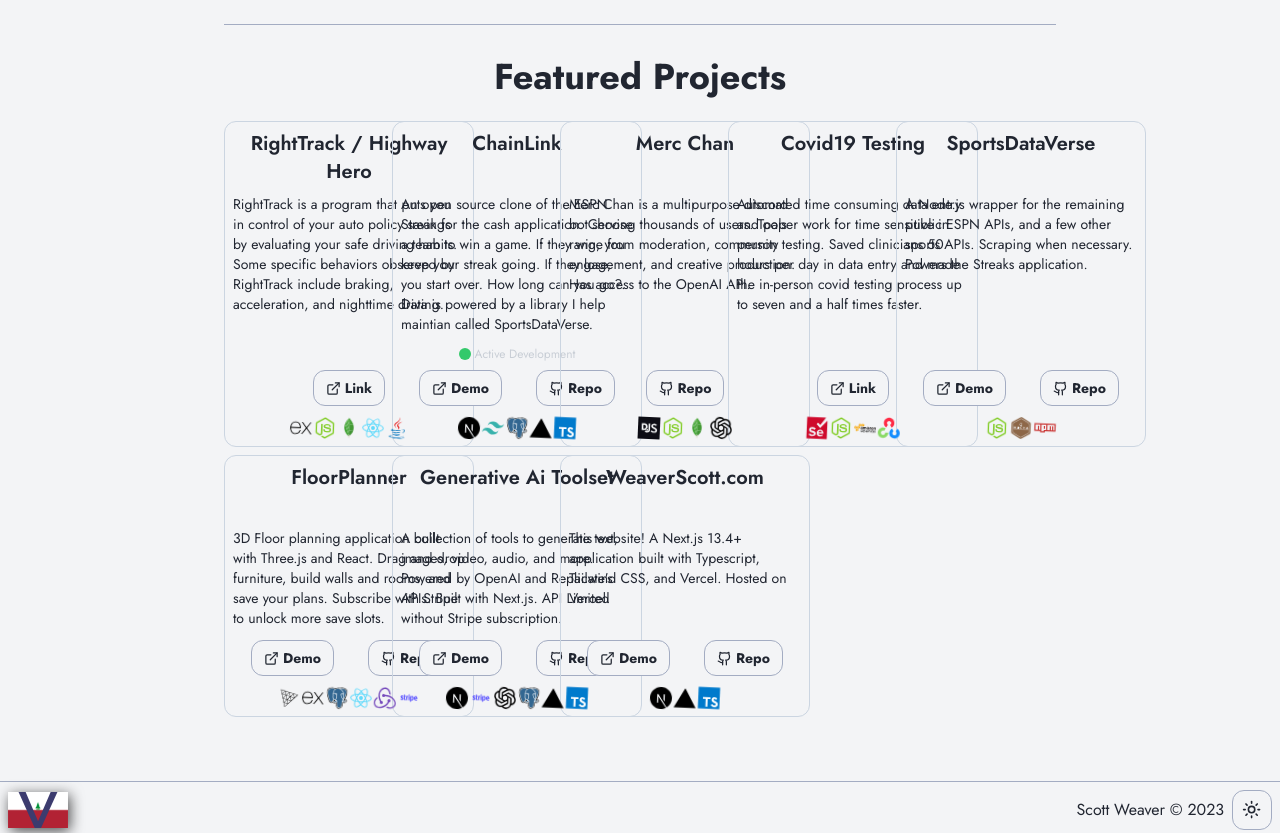
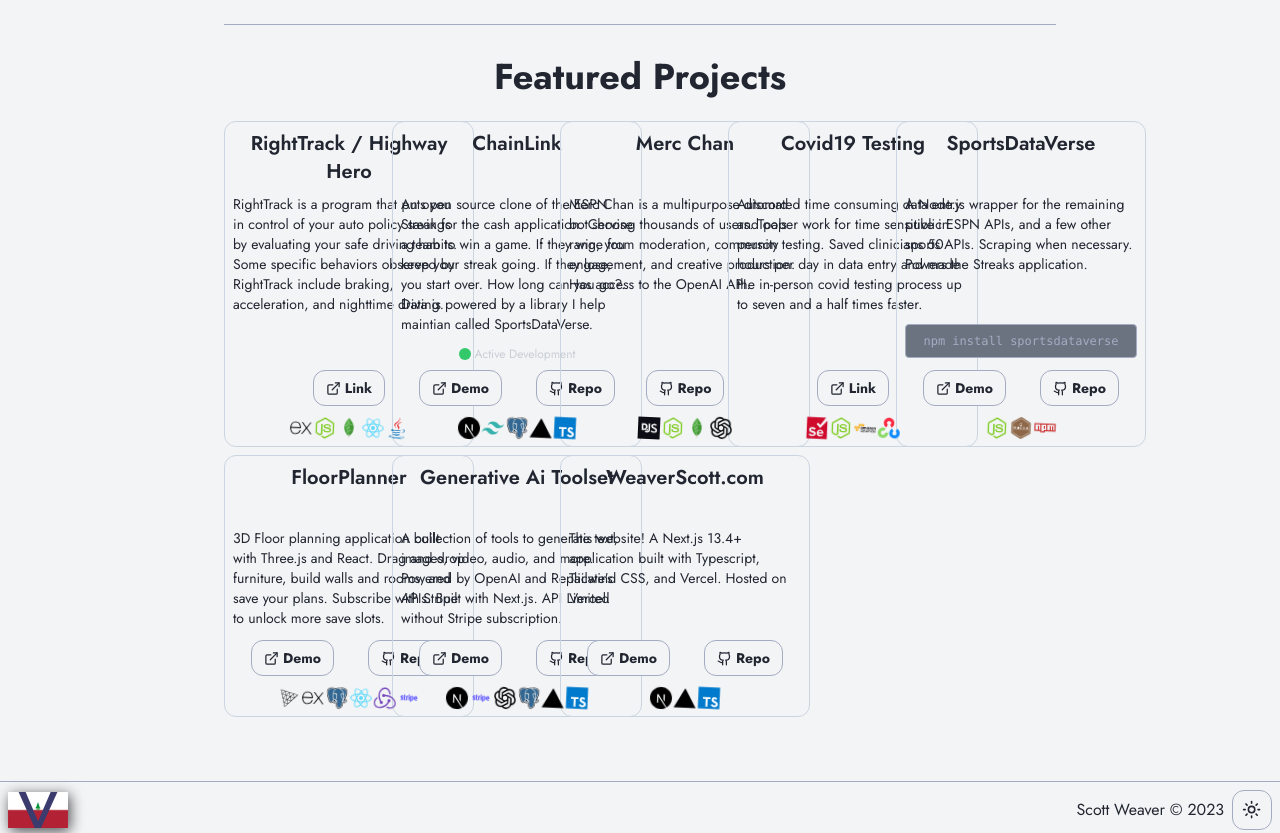
Before and after one commit to unmonk/weaverscott, a Next.js app: page / in a window 1280 px wide. Shown: the part 622-1455 px from the top of the page. Built offline with nearby package versions, Linux system fonts and the light colour scheme.

Commit message:
add code to project preview

```diff
--- a/components/project.tsx
+++ b/components/project.tsx
@@ -10,14 +10,24 @@
 }
 
 const Project: FC<ProjectProps> = ({
-  project: { name, description, techStack, demo, repo, external, live },
+  project: {
+    name,
+    description,
+    techStack,
+    demo,
+    repo,
+    external,
+    live,
+    library,
+    command,
+  },
 }) => {
   return (
     <div className="border w-full min-w-[250px] hover:border-slate-400 border-slate-300  rounded-xl col-span-1 flex flex-col">
       <div className="w-full h-16 overflow-ellipsis p-2">
         <h3 className="text-xl font-semibold">{name}</h3>
       </div>
-      <div className="flex flex-1">
+      <div className="flex flex-col flex-1">
         <p className="text-sm text-start text-muted-foreground p-2">
           {description}
         </p>
@@ -27,6 +37,11 @@
           <div className="rounded-full w-3 h-3 overflow-hidden bg-green-500"></div>
           <p className="text-muted text-xs ml-1">Active Development</p>
         </div>
+      )}
+      {library && command && (
+        <code className="text-xs bg-gray-500 p-2 m-2 text-primary border rounded">
+          {command}
+        </code>
       )}
       <div className="flex flex-col md:flex-row gap-2 py-1 justify-evenly">
         {demo && (
--- a/lib/consts.ts
+++ b/lib/consts.ts
@@ -372,6 +372,8 @@
   link?: string;
   external?: string;
   live?: boolean;
+  library?: boolean;
+  command?: string;
 }
 
 export const projects: Project[] = [
@@ -421,6 +423,8 @@
     link: "https://www.npmjs.com/package/sportsdataverse",
     demo: "https://js.sportsdataverse.org/",
     repo: "https://github.com/sportsdataverse/sportsdataverse-js",
+    library: true,
+    command: "npm install sportsdataverse",
   },
   {
     name: "FloorPlanner",
```
